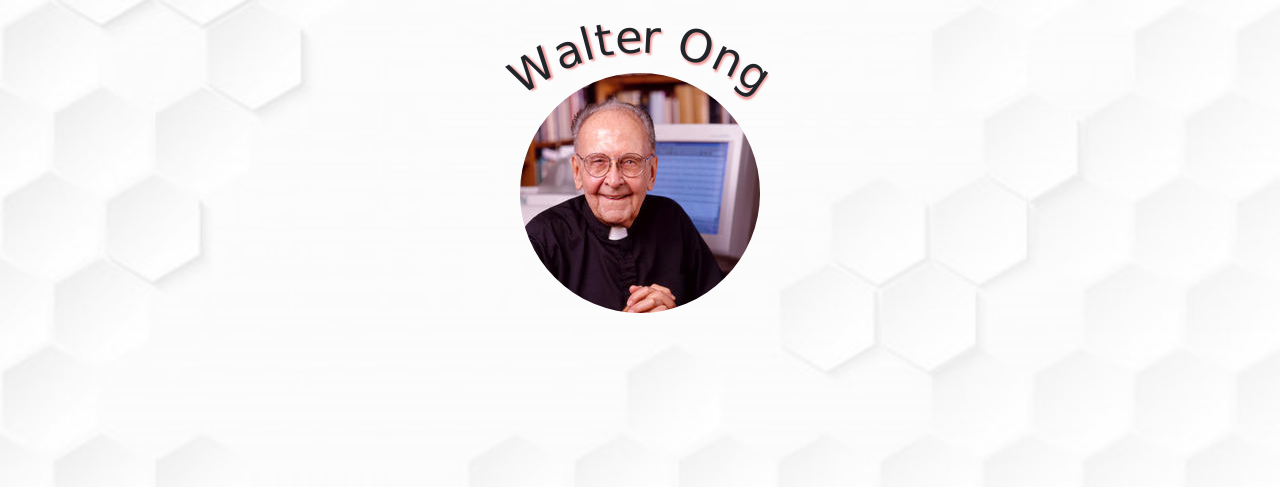
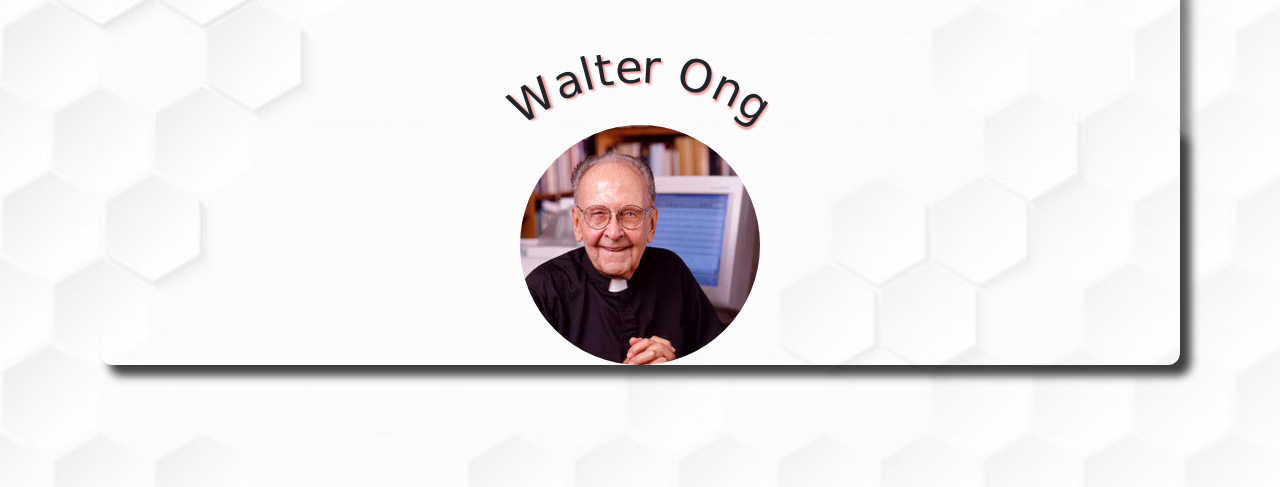
Before and after one commit to SebaD95/Parcial_COE, a plain HTML site: page index.html in a window 1280 px wide. Shown: the part 313-800 px from the top of the page. Drawn offline with nearby package versions, Linux system fonts and the light colour scheme.

Commit message:
Presentacion

```diff
--- a/index.html
+++ b/index.html
@@ -93,12 +93,15 @@
   </div>
   <div id="variable" class="tab-content container">
     <div class="tab-pane container active">
-      <h1>Psicodinámicas de la Oralidad</h1>
-      <br><br>
-      <h3 id="curva">Walter Ong</h3>
-      <figure>
-        <img src="ong.jpg" alt="Walter Ong" class="rounded-circle">
-      </figure>
+      <div class="ong">
+          <h1>Psicodinámicas de la Oralidad</h1>
+          <br><br>
+          <h3 id="curva">Walter Ong</h3>
+          <figure class="ong">
+            <img src="ong.jpg" alt="Walter Ong" class="rounded-circle">
+          </figure>
+      </div>
+
     </div>
     <div class="tab-pane container fade" id="Introducción">
 
--- a/parcial.css
+++ b/parcial.css
@@ -158,6 +158,12 @@ body {
     text-align: center;
   }
 
+  .ong{
+    margin-top: 30px;
+    box-shadow: 10px 10px 10px 0px rgba(0, 0, 0, 0.5);
+    border-radius: 12px;
+  }
+
   #variable #Introducción {
     margin-top: 30px;
     box-shadow: 10px 10px 10px 0px rgba(0, 0, 0, 0.5);
```
